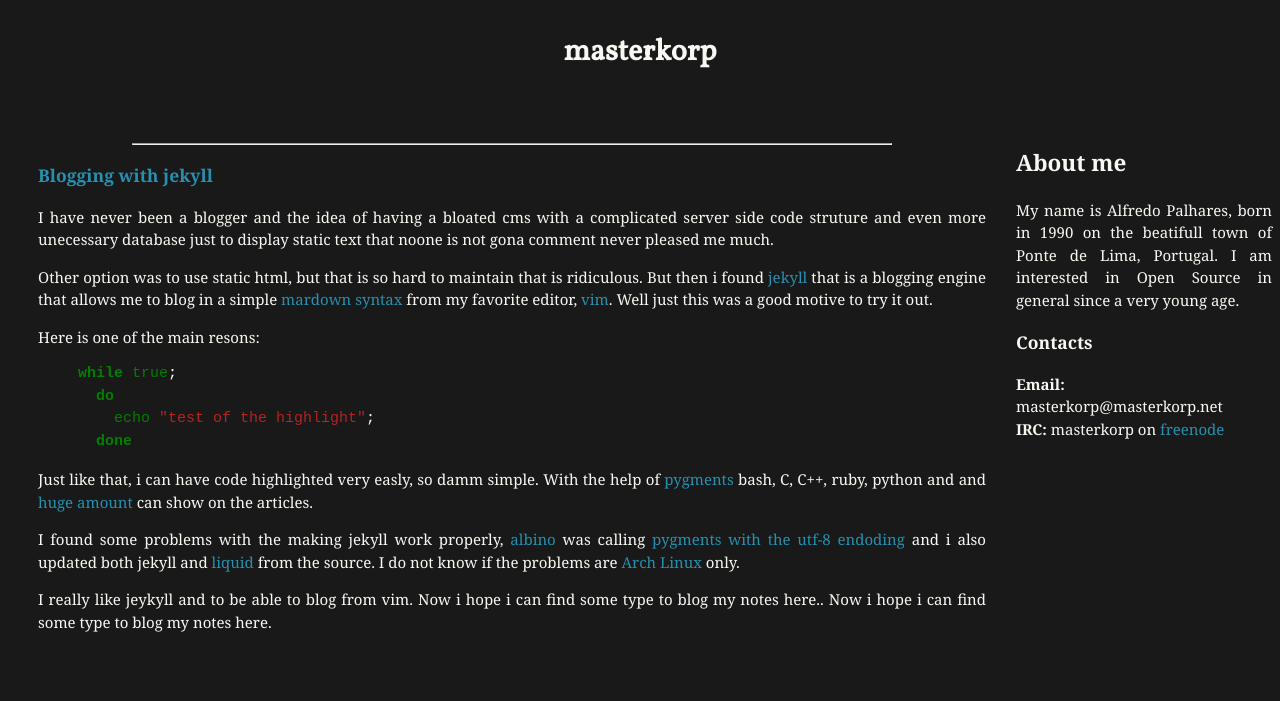
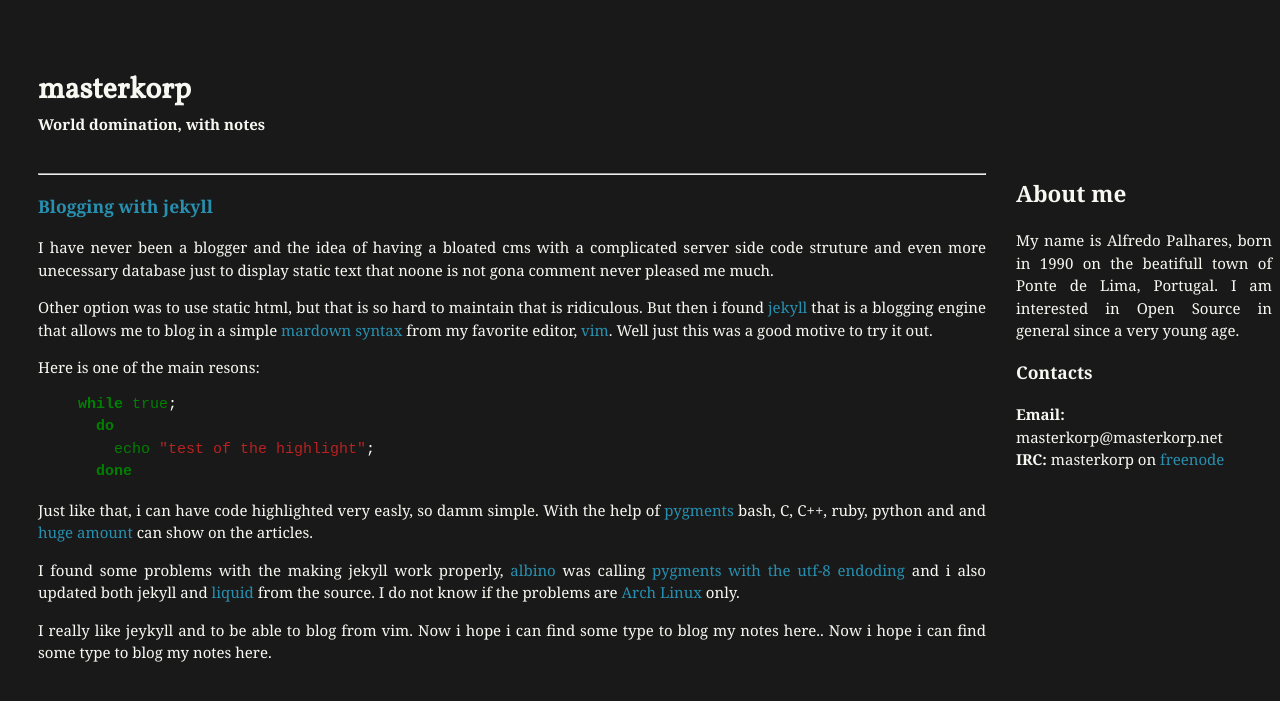
Before and after one commit to alfredopalhares/blog, a Jekyll site: the page built from index.md, in a window 1280 px wide. Shown: the top 701 px of the page. Built offline with Jekyll 4.4.1, drawn with Linux system fonts in a browser that asks for light colours; some web fonts are replaced; Markdown is read by kramdown in place of the engine named in the settings.

Commit message:
Clean title and css

```diff
--- a/_layouts/default.html
+++ b/_layouts/default.html
@@ -12,11 +12,12 @@
     <section id="main">
 
       <section id="header">
-          <h1> {{ page.title }} </h1>
+        <h1 class="header"> {{ page.title }} </h1>
+        <h4 class="header"> World domination, with notes </h4>
       </section>
 
       <section id="content">
-        <hr width=80%/>
+        <hr />
         {{ content }}
       </section>
 
--- a/css/style.css
+++ b/css/style.css
@@ -39,8 +39,15 @@ div.highlight {
   clear: both;
 }
 
-img.gravatar {
-  align: center;
+h1.header {
+  margin-bottom: 0;
+  padding-bottom: 0;
+}
+
+h4.header {
+  margin-bottom: 0;
+  padding-bottom: 0;
+  margin-top: 0;
 }
 
 #main {
@@ -48,7 +55,10 @@ img.gravatar {
 }
 
 #header {
-  text-align: center;
+  text-align: left;
+  padding: 2em;
+  padding-bottom: 0em;
+  margin-bottom: 0em;
 }
 
 #content {
```
